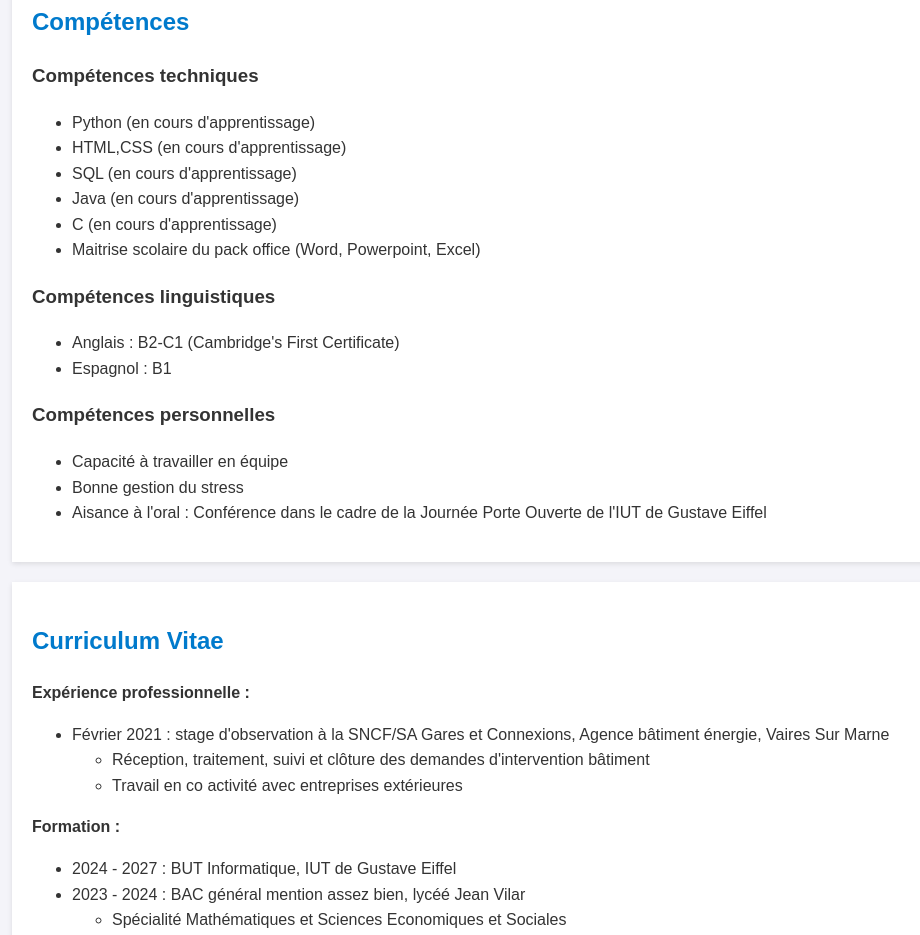
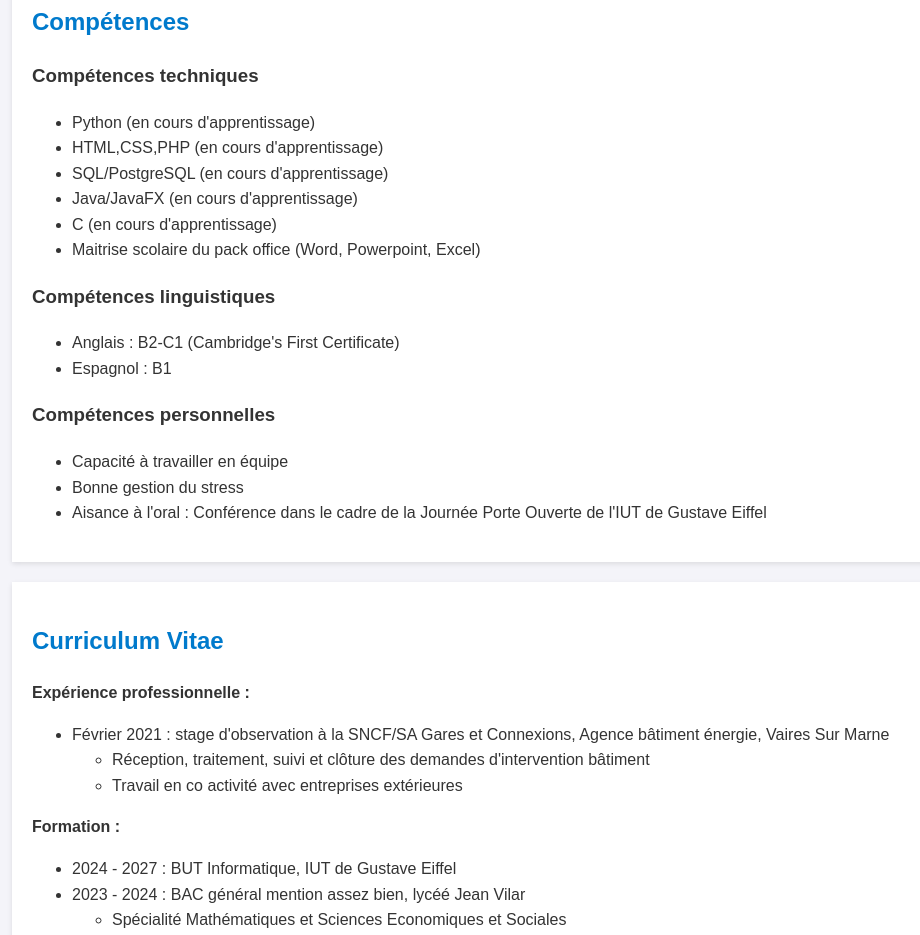
Before and after one commit to MoldyAquarus/Portfolio, a plain HTML site: page index.html in a window 1280 px wide. Shown: the part 831-1766 px from the top of the page, without its empty margins (158-1078 px from the left). Drawn offline with Linux system fonts and the light colour scheme.

Commit message:
Update index.html

```diff
--- a/index.html
+++ b/index.html
@@ -81,9 +81,9 @@
         <h3>Compétences techniques</h3>
         <ul>
             <li>Python (en cours d'apprentissage)</li>
-            <li>HTML,CSS (en cours d'apprentissage)</li>
-            <li>SQL (en cours d'apprentissage)</li>
-            <li>Java (en cours d'apprentissage)</li>
+            <li>HTML,CSS,PHP (en cours d'apprentissage)</li>
+            <li>SQL/PostgreSQL (en cours d'apprentissage)</li>
+            <li>Java/JavaFX (en cours d'apprentissage)</li>
             <li>C (en cours d'apprentissage)</li>
             <li>Maitrise scolaire du pack office (Word, Powerpoint, Excel)</li>
         </ul>
```
